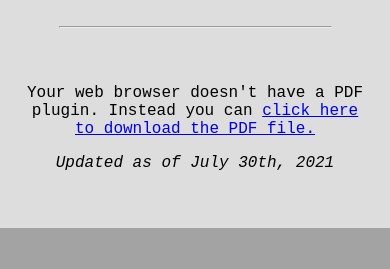
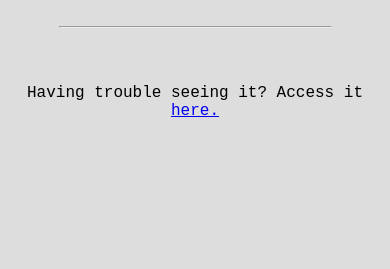
Before and after one commit to ckong6953/ckong6953.github.io, a website: page resume.html in a window 390 px wide. Shown: the part 446-715 px from the top of the page. Drawn offline with Linux system fonts and the light colour scheme.

Commit message:
Mobile shortcut

```diff
--- a/resume.html
+++ b/resume.html
@@ -33,10 +33,9 @@
     <hr>
 
     <div class="card resume-card">
+        <p>Having trouble seeing it? Access it <a href="CV Chris Kong.pdf">here.</a>
+        </p>
         <object data="CV Chris Kong.pdf" type="application/pdf" width="800px" height="1000px">
-            <p>Your web browser doesn't have a PDF plugin.
-                Instead you can <a href="CV Chris Kong.pdf">click here to download the PDF file.</a>
-            </p>
         </object>
         <p><em>Updated as of July 30th, 2021</em></p>
     </div>
```
